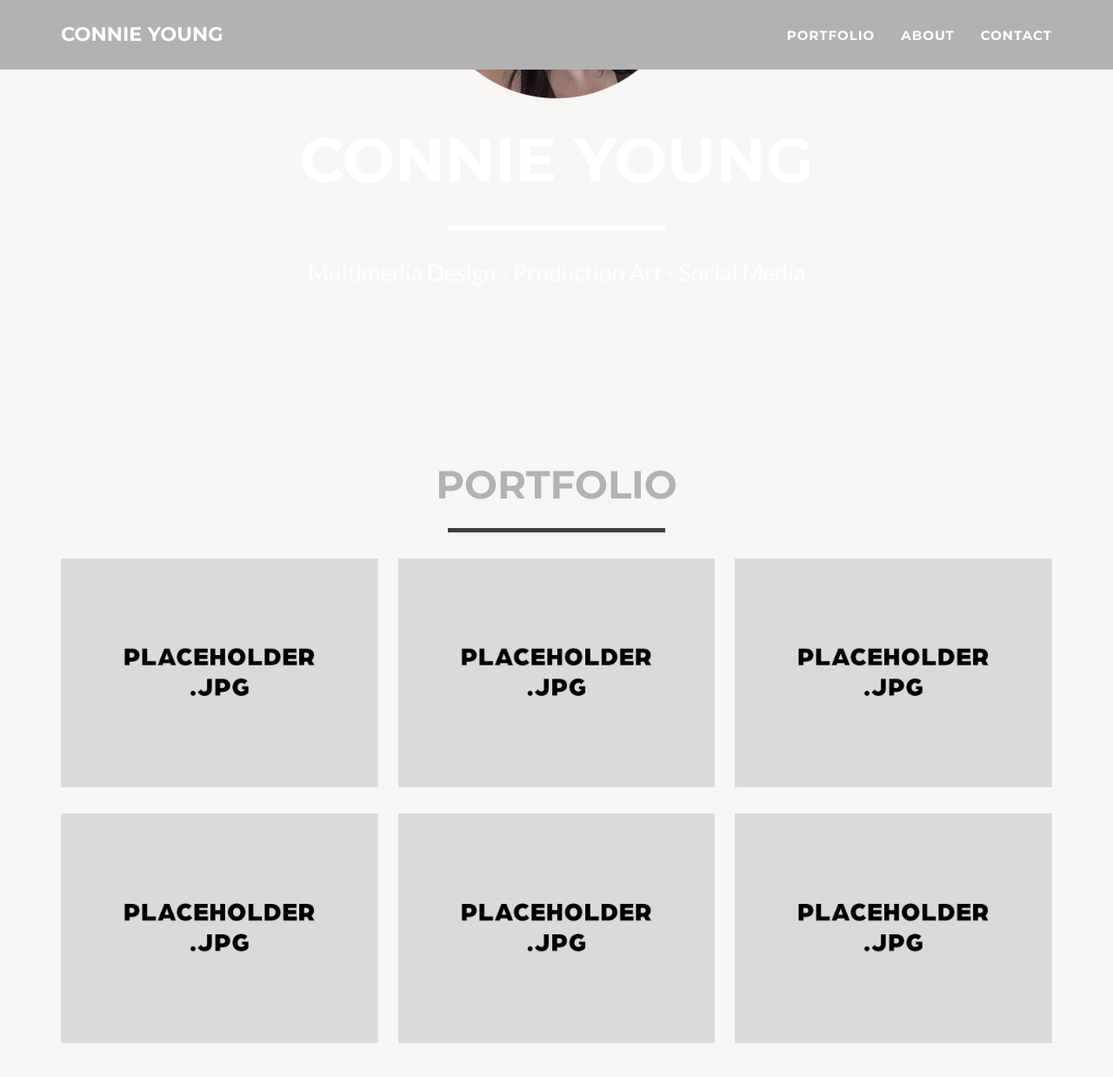
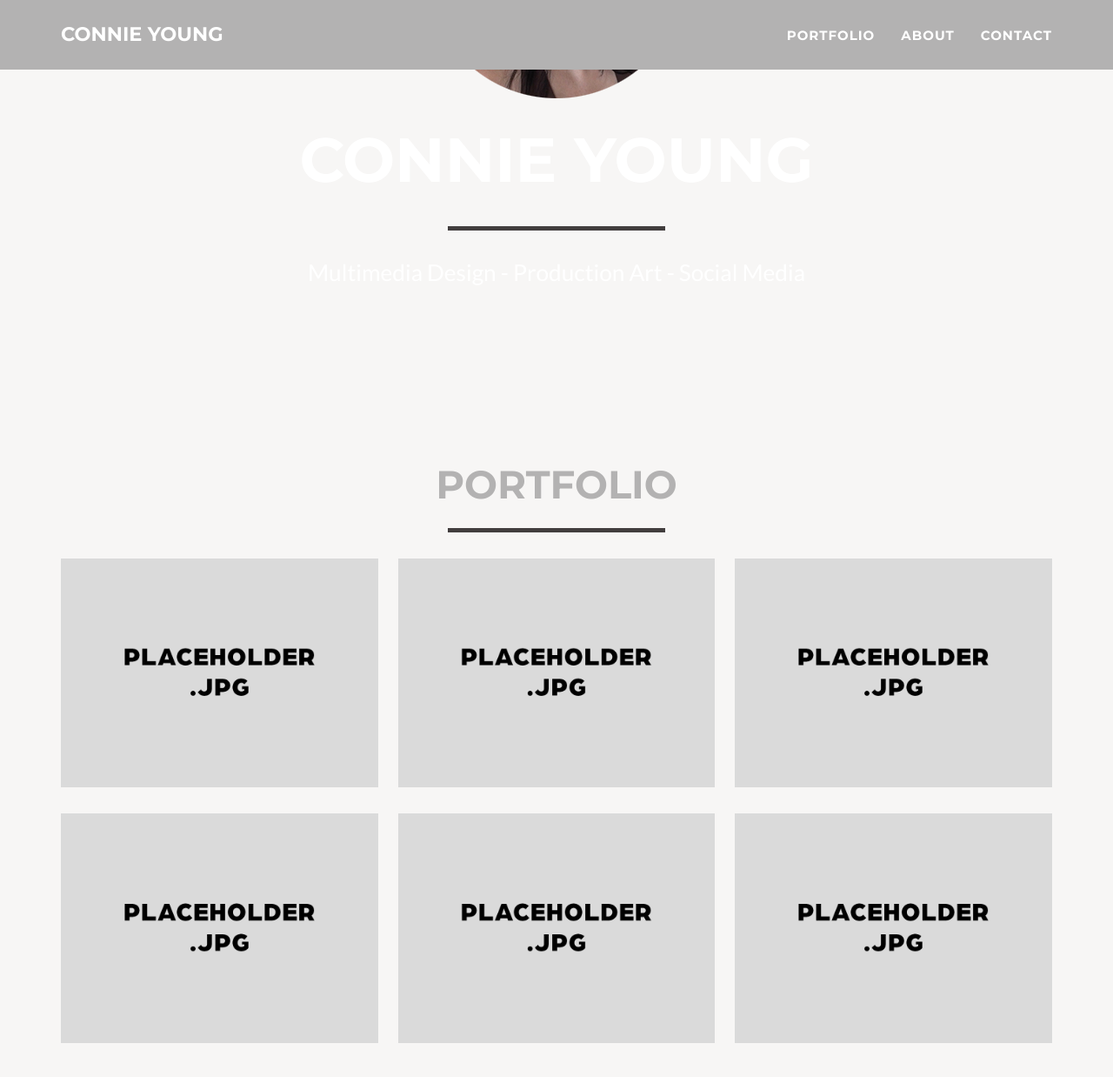
Before and after one commit to conniemyou/cyoung-portfolio, a Jekyll site: the page built from _posts/2014-07-18-project-1.markdown, in a window 1280 px wide and 1400 px high, scrolled down 387 px. Shown: the top 1238 px of the window at 87% size. Built offline with Jekyll 4.4.1, drawn with Linux system fonts in a browser that asks for light colours.

Commit message:
accent changes

```diff
--- a/_includes/css/main.css
+++ b/_includes/css/main.css
@@ -49,7 +49,7 @@ hr.star-primary {
 }
 
 hr.star-light {
-    border-color: #fff;
+    border-color: #423E3E;
 }
 
 hr.star-primary {
```
